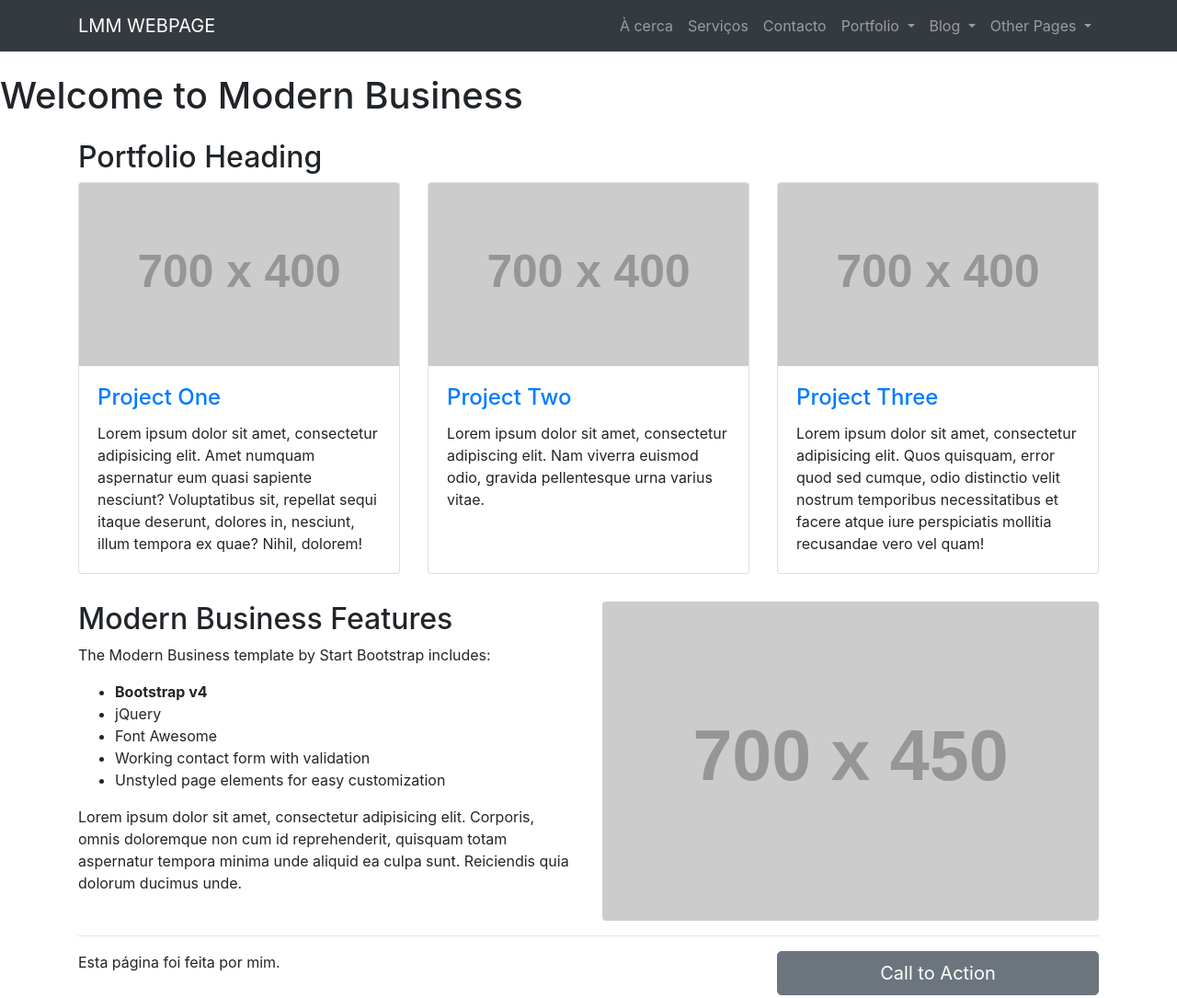
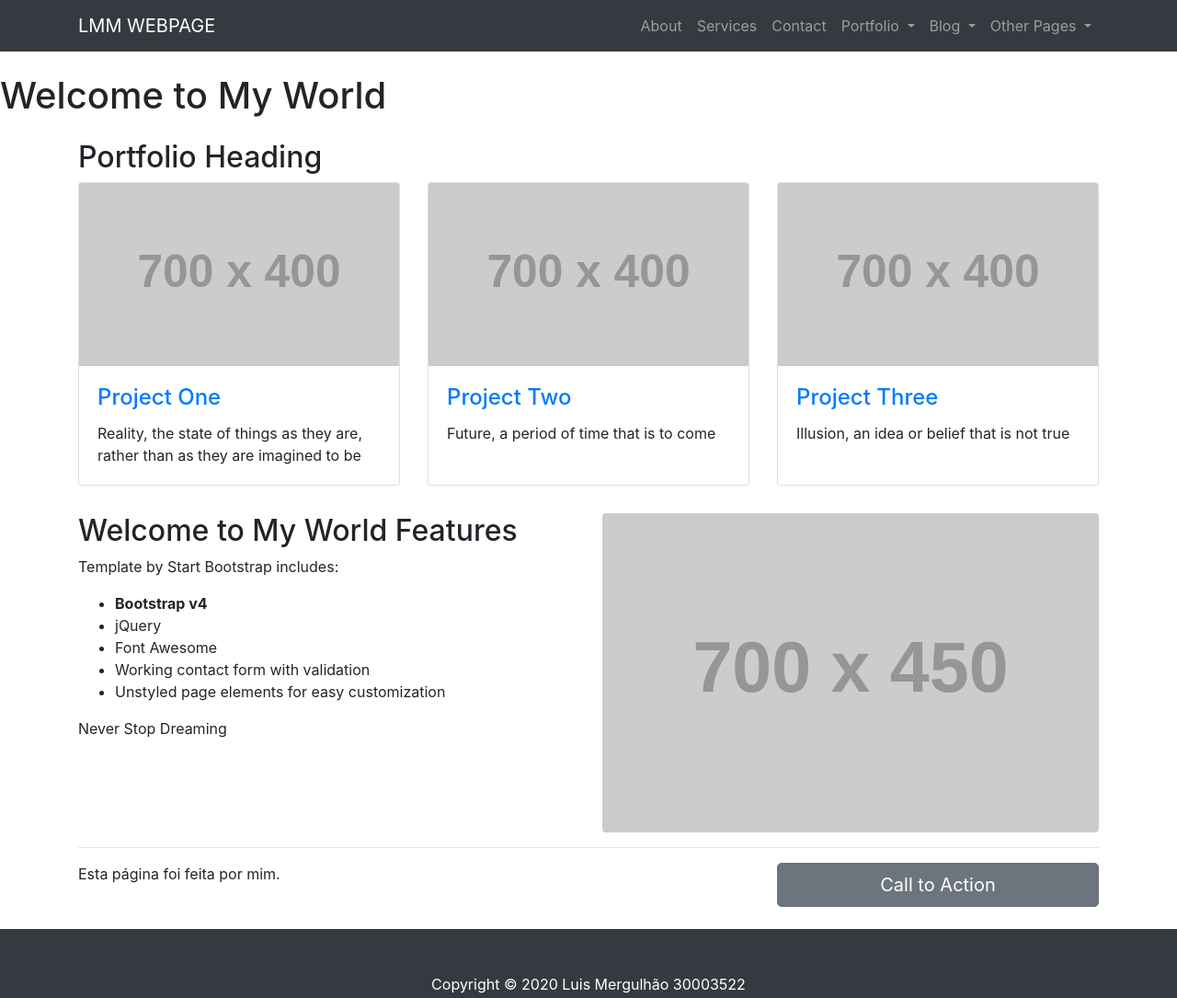
Before and after one commit to LuisMergulhao/myPage, a plain HTML site: page index.html in a window 1280 px wide. Shown: the top 1085 px of the page at 92% size. Drawn offline with nearby package versions, Linux system fonts and the light colour scheme; placeholder pictures from the web are drawn by us.

Commit message:
Add files via upload

```diff
--- a/index.html
+++ b/index.html
@@ -30,13 +30,13 @@
       <div class="collapse navbar-collapse" id="navbarResponsive">
         <ul class="navbar-nav ml-auto">
           <li class="nav-item">
-            <a class="nav-link" href="about.html">À cerca</a>
+            <a class="nav-link" href="about.html">About</a>
           </li>
           <li class="nav-item">
-            <a class="nav-link" href="services.html">Serviços</a>
+            <a class="nav-link" href="services.html">Services</a>
           </li>
           <li class="nav-item">
-            <a class="nav-link" href="contact.html">Contacto</a>
+            <a class="nav-link" href="contact.html">Contact</a>
           </li>
           <li class="nav-item dropdown">
             <a class="nav-link dropdown-toggle" href="#" id="navbarDropdownPortfolio" data-toggle="dropdown" aria-haspopup="true" aria-expanded="false">
@@ -78,7 +78,7 @@
   </nav>
 
   <header>
-    <h1 class="my-4">Welcome to Modern Business</h1>
+    <h1 class="my-4">Welcome to My World</h1>
   </header>
 
   <!-- Page Content -->
@@ -99,7 +99,7 @@
             <h4 class="card-title">
               <a href="#">Project One</a>
             </h4>
-            <p class="card-text">Lorem ipsum dolor sit amet, consectetur adipisicing elit. Amet numquam aspernatur eum quasi sapiente nesciunt? Voluptatibus sit, repellat sequi itaque deserunt, dolores in, nesciunt, illum tempora ex quae? Nihil, dolorem!</p>
+            <p class="card-text">Reality, the state of things as they are, rather than as they are imagined to be</p>
           </div>
         </div>
       </div>
@@ -110,7 +110,7 @@
             <h4 class="card-title">
               <a href="#">Project Two</a>
             </h4>
-            <p class="card-text">Lorem ipsum dolor sit amet, consectetur adipiscing elit. Nam viverra euismod odio, gravida pellentesque urna varius vitae.</p>
+            <p class="card-text">Future, a period of time that is to come</p>
           </div>
         </div>
       </div>
@@ -121,7 +121,7 @@
             <h4 class="card-title">
               <a href="#">Project Three</a>
             </h4>
-            <p class="card-text">Lorem ipsum dolor sit amet, consectetur adipisicing elit. Quos quisquam, error quod sed cumque, odio distinctio velit nostrum temporibus necessitatibus et facere atque iure perspiciatis mollitia recusandae vero vel quam!</p>
+            <p class="card-text">Illusion, an idea or belief that is not true</p>
           </div>
         </div>
       </div>
@@ -131,8 +131,8 @@
     <!-- Features Section -->
     <div class="row">
       <div class="col-lg-6">
-        <h2>Modern Business Features</h2>
-        <p>The Modern Business template by Start Bootstrap includes:</p>
+        <h2>Welcome to My World Features</h2>
+        <p>Template by Start Bootstrap includes:</p>
         <ul>
           <li>
             <strong>Bootstrap v4</strong>
@@ -142,7 +142,7 @@
           <li>Working contact form with validation</li>
           <li>Unstyled page elements for easy customization</li>
         </ul>
-        <p>Lorem ipsum dolor sit amet, consectetur adipisicing elit. Corporis, omnis doloremque non cum id reprehenderit, quisquam totam aspernatur tempora minima unde aliquid ea culpa sunt. Reiciendis quia dolorum ducimus unde.</p>
+        <p>Never Stop Dreaming</p>
       </div>
       <div class="col-lg-6">
         <img class="img-fluid rounded" src="http://placehold.it/700x450" alt="">
@@ -168,7 +168,7 @@
   <!-- Footer -->
   <footer class="py-5 bg-dark">
     <div class="container">
-      <p class="m-0 text-center text-white">Copyright &copy; Luis Mergulhão 30003522 2020</p>
+      <p class="m-0 text-center text-white">Copyright &copy; 2020 Luis Mergulhão 30003522</p>
     </div>
     <!-- /.container -->
   </footer>
```
